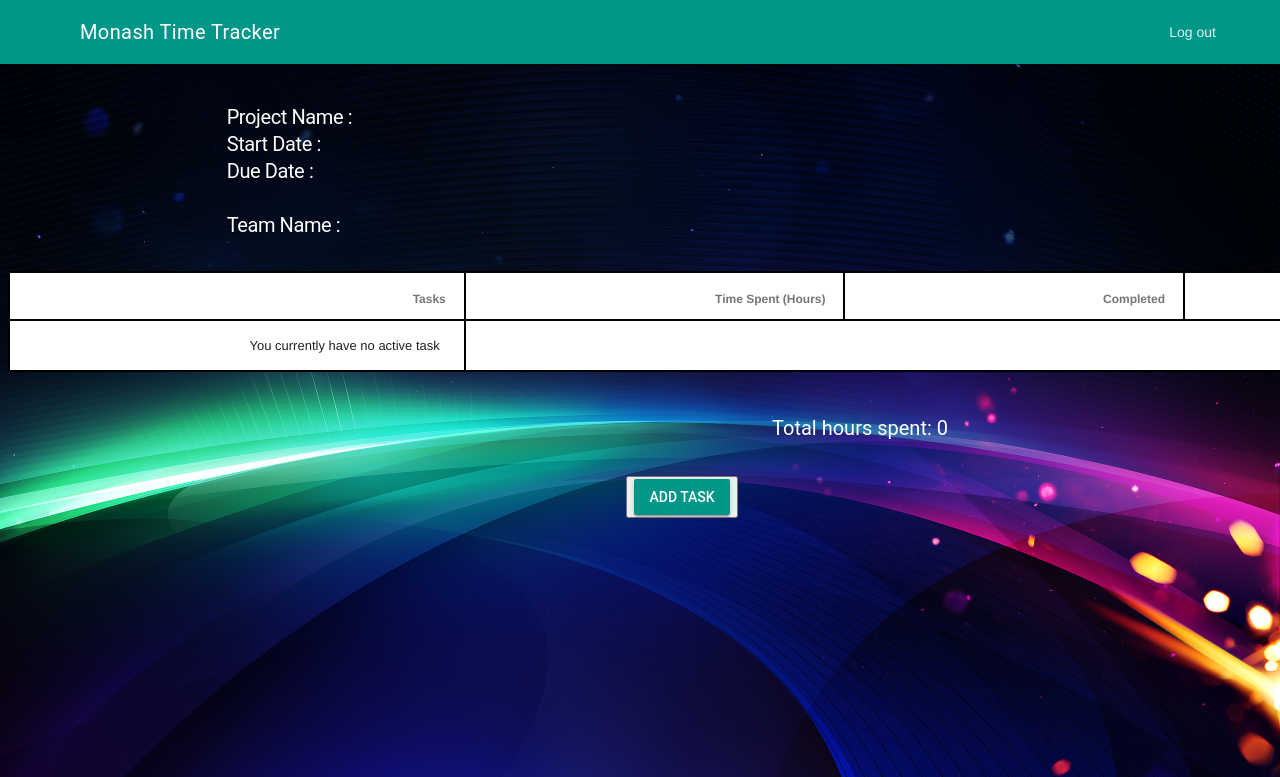
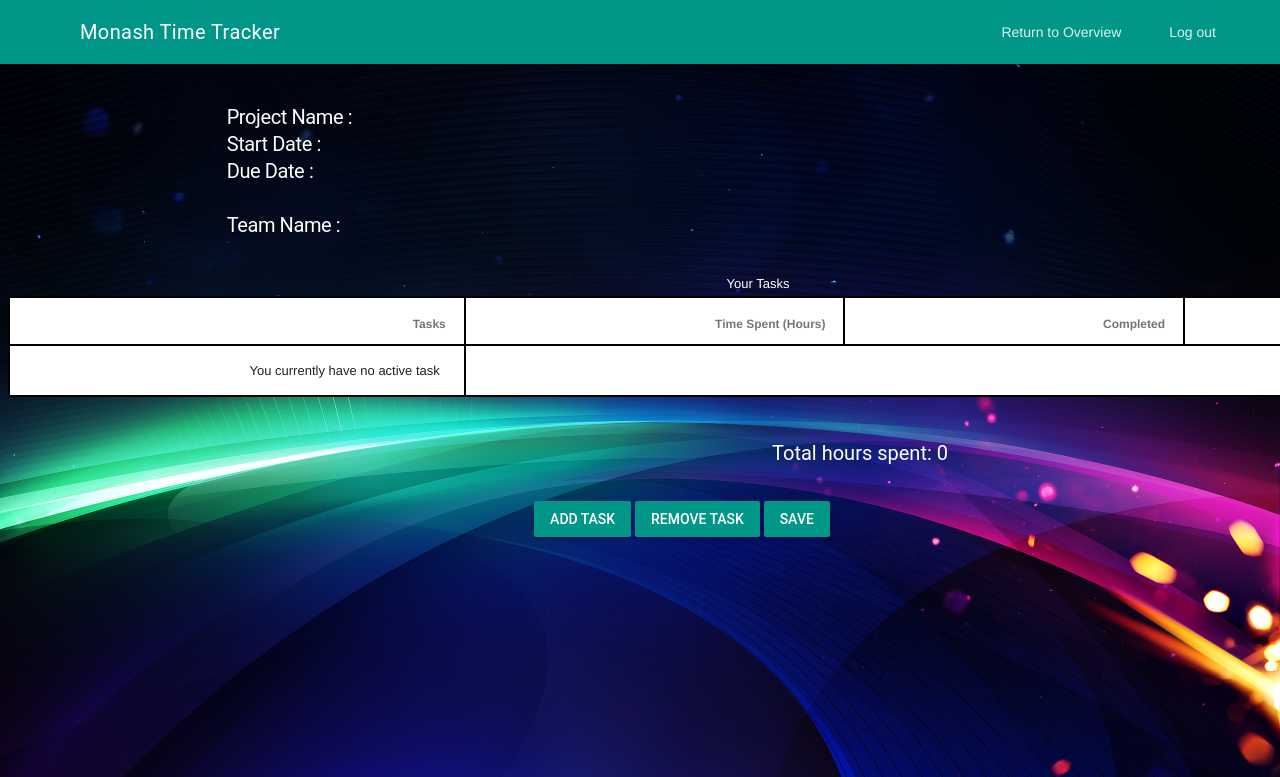
Before and after one commit to QiYuan08/Time-Tracker, a PHP site: the page made by overviewEdit.php in a window 1280 px wide. Shown: the top 777 px of the page. Run offline with PHP 8.4, Linux system fonts and the light colour scheme; the visitor is signed in with stand-in values (Sample User, id 1); tables that the repository leaves empty or names only in its code hold one stand-in row (values such as "Sample post"); data that the repository does not hold is empty.

Commit message:
Update overviewEdit.php

```diff
--- a/overviewEdit.php
+++ b/overviewEdit.php
@@ -22,17 +22,20 @@
         <span class="mdl-layout-title">Monash Time Tracker</span>
         <div class="mdl-layout-spacer"></div>
         <nav class="mdl-navigation">
+          <a class="mdl-navigation__link" href="overview.php">Return to Overview</a>
+        <nav class="mdl-navigation">
           <a class="mdl-navigation__link" href="script/logout.php">Log out</a>
         </nav>
       </div>
     </header>
 
 <!-- Navigation drawer -->
-<div class="mdl-layout__drawer">
+    <div class="mdl-layout__drawer">
       <span class="mdl-layout-title">Navigation Menu</span>
       <nav class="mdl-navigation">
+        <a class="mdl-navigation__link" href="home.php">Home</a>
         <a class="mdl-navigation__link" href="overview.php">Overview</a>
-        <a class="mdl-navigation__link" href="visualisation.php">Visualisation</a>
+        <a class="mdl-navigation__link" href="visualisation.html">Visualisation</a>
         <a class="mdl-navigation__link" href="issuesNReports.html">Issues and Reports</a>
       </nav>
     </div>
@@ -51,9 +54,7 @@
 <!-- TeamMember Info -->
             <div id = outputArea>
               <table id = "studentOverview" class="mdl-data-table mdl-js-data-table mdl-data-table--2dp">
-                <?php
-                  echo $caption;
-                ?>
+                <caption>Your Tasks</caption> <!-- or user's name -->
                 <tr>
                   <th>Tasks</th> <!-- fontsize is buggy -->
                   <th>Time Spent (Hours)</th>
@@ -72,7 +73,9 @@
           <div class="mdl-cell mdl-cell--9-col">
             <h2>Total hours spent: <?php echo $totalHour; ?> </h2> <!-- sums total hours(second column) -->
             <div id="button1">
-              <button><a class="mdl-button mdl-js-button mdl-button--raised mdl-js-ripple-effect mdl-button--colored" href="#popup1">Add Task</a></button>
+              <button class="mdl-button mdl-js-button mdl-button--raised mdl-js-ripple-effect mdl-button--colored" onclick="insertRow()">Add Task</button> <!-- not yet implemented -->
+              <button class="mdl-button mdl-js-button mdl-button--raised mdl-js-ripple-effect mdl-button--colored" onclick="deleteRow()">Remove Task</button>
+              <button class="mdl-button mdl-js-button mdl-button--raised mdl-js-ripple-effect mdl-button--colored" onclick="save()">Save</button>
             </div>
           </div>
 
@@ -80,39 +83,6 @@
       </div>
     </main>
   </div>
-
-  <!-- popup Modal -->
-  <div id="popup1" class="overlay">
-    <div class="popup">
-      <h2 style="text-align:center">Input your task here</h2>
-      <a class="close" href="#">&times;</a>
-      <div class="content">
-
-      <form action="script/addTask.php" method="post">
-          <div class="mdl-textfield mdl-js-textfield mdl-textfield--floating-label">
-            <input name="task" class="mdl-textfield__input" type="text" id="sample3">
-            <label class="mdl-textfield__label" for="">task</label>
-          </div>
-          <div class="mdl-textfield mdl-js-textfield mdl-textfield--floating-label">
-            <input name="timespent" class="mdl-textfield__input" type="number" id="sample3" min="0">
-            <label class="mdl-textfield__label" for="">Time Spend</label>
-          </div>
-          <br>
-          <label class="mdl-checkbox mdl-js-checkbox mdl-js-ripple-effect" for="checkbox-2">
-            <input name="isComplete" type="checkbox" id="checkbox-2" class="mdl-checkbox__input">
-            <span class="mdl-checkbox__label">Completed</span>
-          </label>
-          <br>
-          <button class="mdl-button mdl-js-button mdl-button--raised mdl-js-ripple-effect mdl-button--colored" name="save">Save</button>
-        </form>
-
-
-      </div>
-    </div>
-  </div>
-
-  <div id="test"></div>
-
   <!-- <script src="scripts/shared.js" charset="utf-8"></script> -->
   <script src="scripts/overview.js"></script>
 </body>
```
